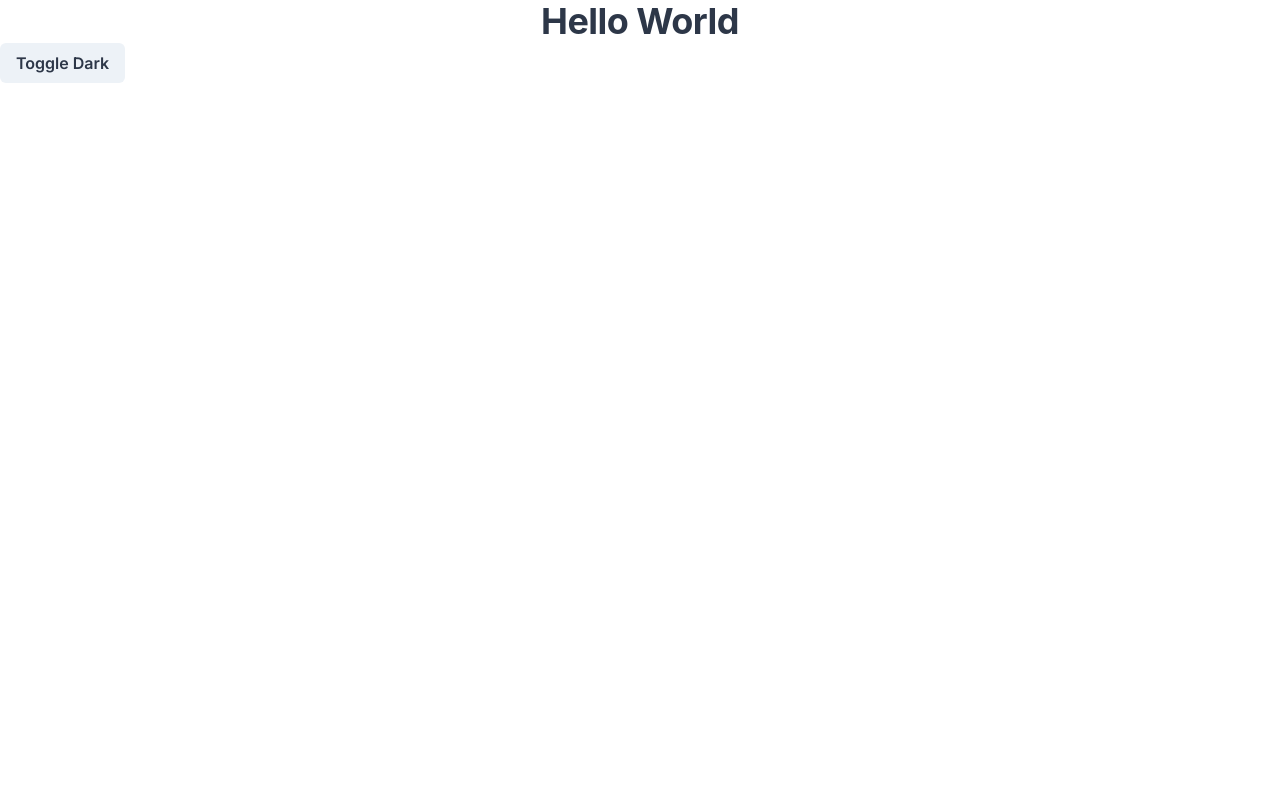
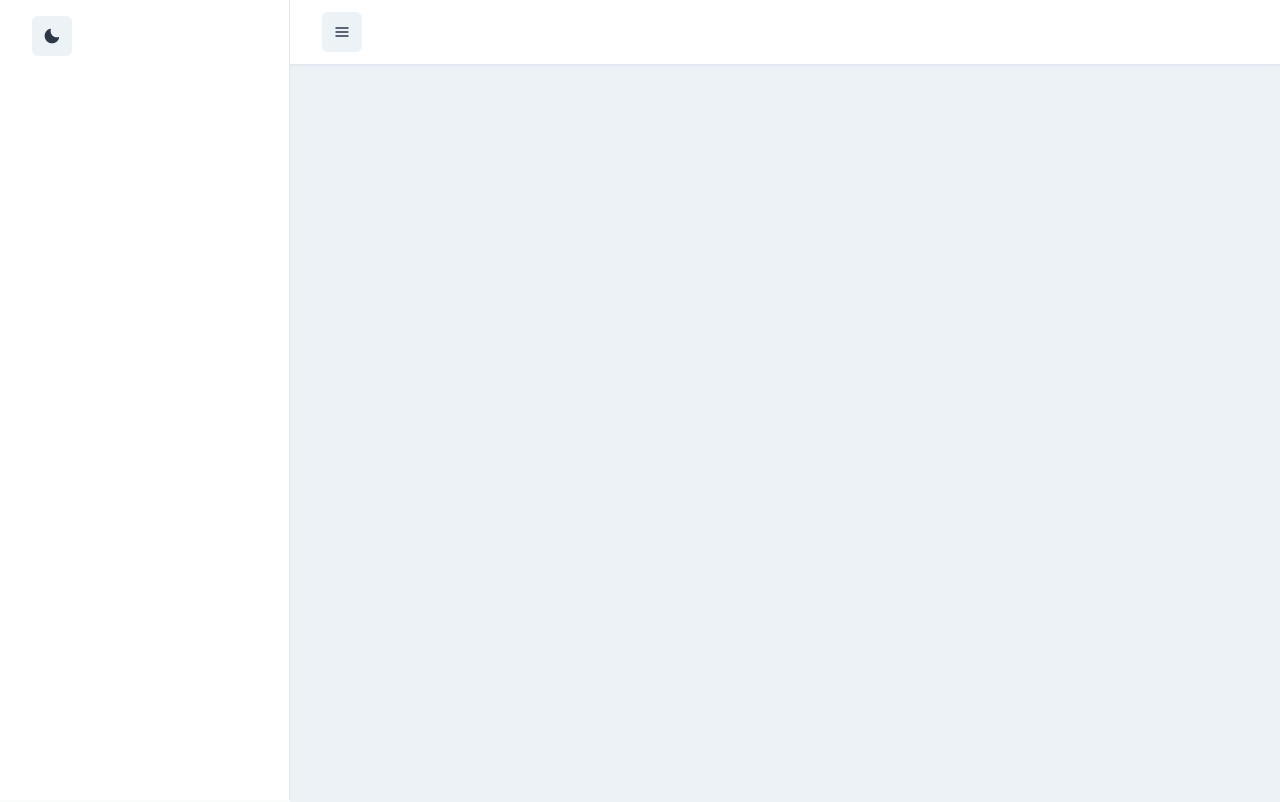
Before and after one commit to brunolipe-a/valhalla, a Next.js app: page / in a window 1280 px wide. Shown: the top 802 px of the page. Built offline with nearby package versions, Linux system fonts and the light colour scheme.

Commit message:
:lipstick:  Iniciando layout base

```diff
--- a/package.json
+++ b/package.json
@@ -9,6 +9,7 @@
     "lint": "eslint --ext .tsx,.ts ."
   },
   "dependencies": {
+    "@chakra-ui/icons": "^1.0.0",
     "@chakra-ui/react": "^1.0.0",
     "@emotion/react": "^11.0.0",
     "@emotion/styled": "^11.0.0",
--- a/src/pages/index.tsx
+++ b/src/pages/index.tsx
@@ -1,4 +1,12 @@
-import { Button, Heading, useColorMode } from '@chakra-ui/react'
+import { HamburgerIcon, MoonIcon, SunIcon } from '@chakra-ui/icons'
+import {
+  Box,
+  Button,
+  Flex,
+  IconButton,
+  useColorMode,
+  useColorModeValue
+} from '@chakra-ui/react'
 
 import Head from 'next/head'
 
@@ -6,15 +14,56 @@ export default function Home() {
   const { colorMode, toggleColorMode } = useColorMode()
 
   return (
-    <div>
+    <Flex position="relative">
       <Head>
-        <title>Create Next App</title>
+        <title>Dashboard</title>
         <link rel="icon" href="/favicon.ico" />
       </Head>
-      <Heading textStyle="heading">Hello World</Heading>
-      <Button onClick={toggleColorMode}>
-        Toggle {colorMode === 'light' ? 'Dark' : 'Light'}
-      </Button>
-    </div>
+      <Flex
+        w={290}
+        minH="100vh"
+        zIndex={999}
+        overflow="hidden"
+        shadow="base"
+        px={8}
+        py={4}
+        position="fixed"
+        borderRight="1px solid"
+        borderRightColor={useColorModeValue('gray.200', 'whiteAlpha.100')}
+      >
+        <IconButton
+          aria-label="Toggle Theme"
+          onClick={toggleColorMode}
+          icon={colorMode === 'light' ? <MoonIcon /> : <SunIcon />}
+        />
+      </Flex>
+      <Flex pl={290} w="100%" direction="column" minH="100vh">
+        <Flex
+          h={65}
+          minW={320}
+          zIndex={800}
+          position="fixed"
+          top={0}
+          right={0}
+          left={290}
+          bg={useColorModeValue('white', 'gray.800')}
+          px={8}
+          align="center"
+          shadow="base"
+          borderBottom="1px solid"
+          borderBottomColor={useColorModeValue('gray.200', 'whiteAlpha.100')}
+        >
+          <IconButton aria-label="Hamburger" icon={<HamburgerIcon />} />
+        </Flex>
+        <Box w="100%" h={1000} bg={useColorModeValue('gray.100', 'gray.900')} />
+        <Box
+          w="100%"
+          h={65}
+          shadow="base"
+          borderTop="1px solid"
+          borderTopColor={useColorModeValue('gray.200', 'whiteAlpha.100')}
+        />
+      </Flex>
+    </Flex>
   )
 }
--- a/src/styles/theme.ts
+++ b/src/styles/theme.ts
@@ -17,6 +17,9 @@ const customTheme = extendTheme({
         }
       }
     })
+  },
+  shadows: {
+    base: '0px 1px 3px 0px rgba(54,74,99,0.05)'
   },
   textStyles: {
     heading: {
```
Also changed, not shown: 1 other file (tests, documents, lock files or other folders).
